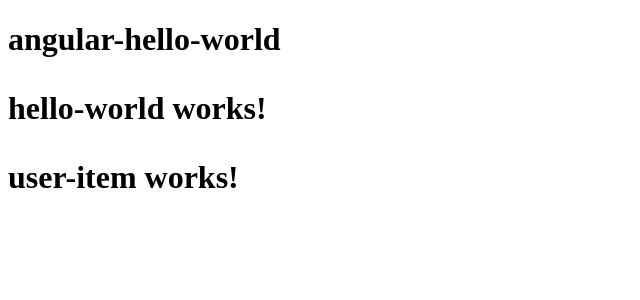
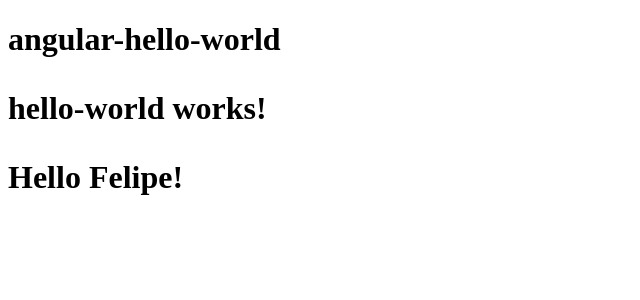
Before and after one commit to RHieger/ng-book-angular-8, an Angular app in the folder angular-hello-world/: page / in a window 1280 px wide. Shown: the top 300 px of the page, without its empty margins (0-640 px from the left). Built offline with nearby package versions, Linux system fonts and the light colour scheme.

Commit message:
Configured UserItemComponent.

```diff
--- a/angular-hello-world/src/app/user-item/user-item.component.html
+++ b/angular-hello-world/src/app/user-item/user-item.component.html
@@ -1 +1,3 @@
-<p>user-item works!</p>
+<p>
+  Hello {{ name }}!
+</p>
--- a/angular-hello-world/src/app/user-item/user-item.component.ts
+++ b/angular-hello-world/src/app/user-item/user-item.component.ts
@@ -7,7 +7,17 @@ import { Component, OnInit } from '@angular/core';
 })
 export class UserItemComponent implements OnInit {
 
-  constructor() { }
+  // PROPERTIES:
+
+  name: string;
+
+  constructor() {
+
+    // Set value of name:
+
+    this.name = 'Felipe';
+
+  }
 
   ngOnInit() {
   }
```
